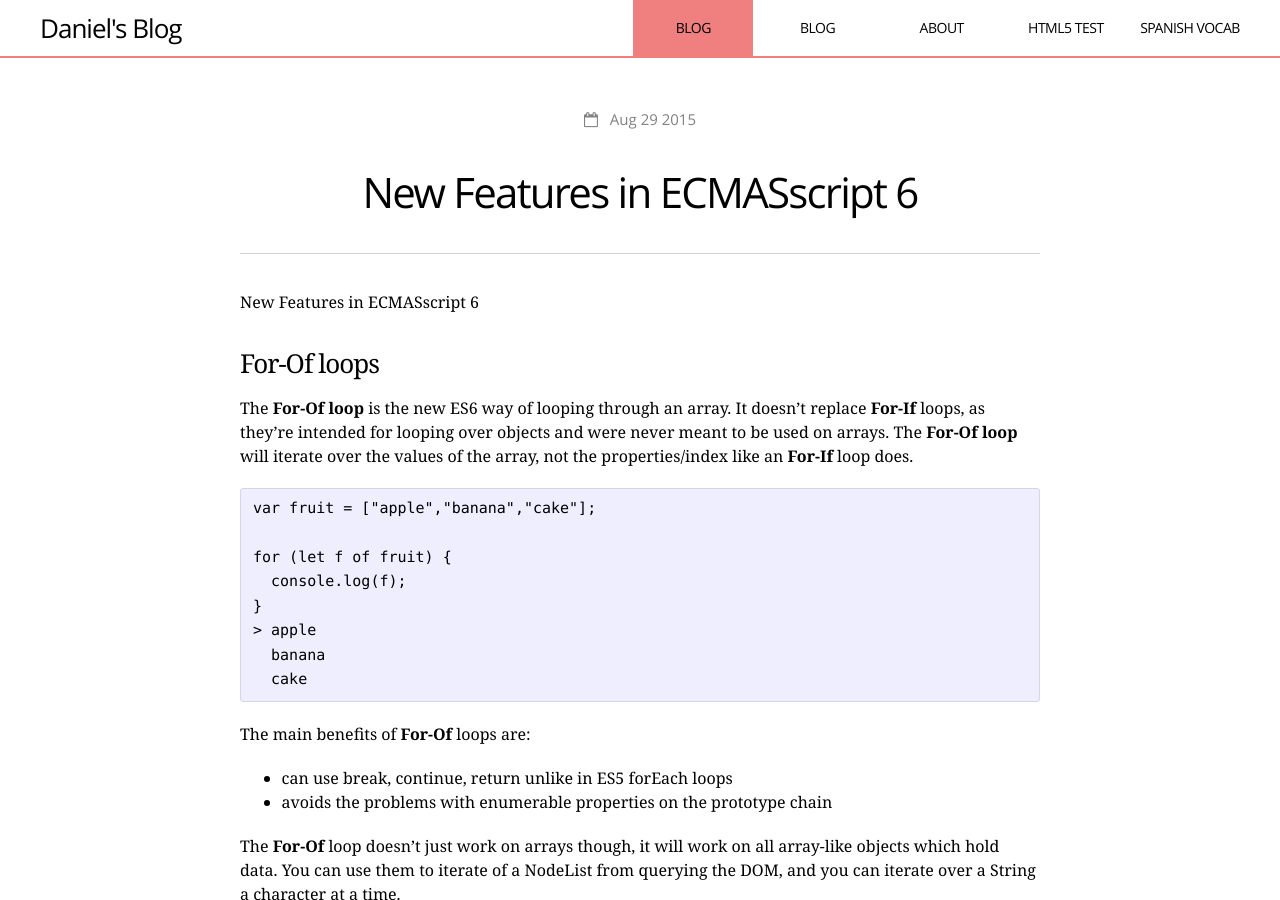
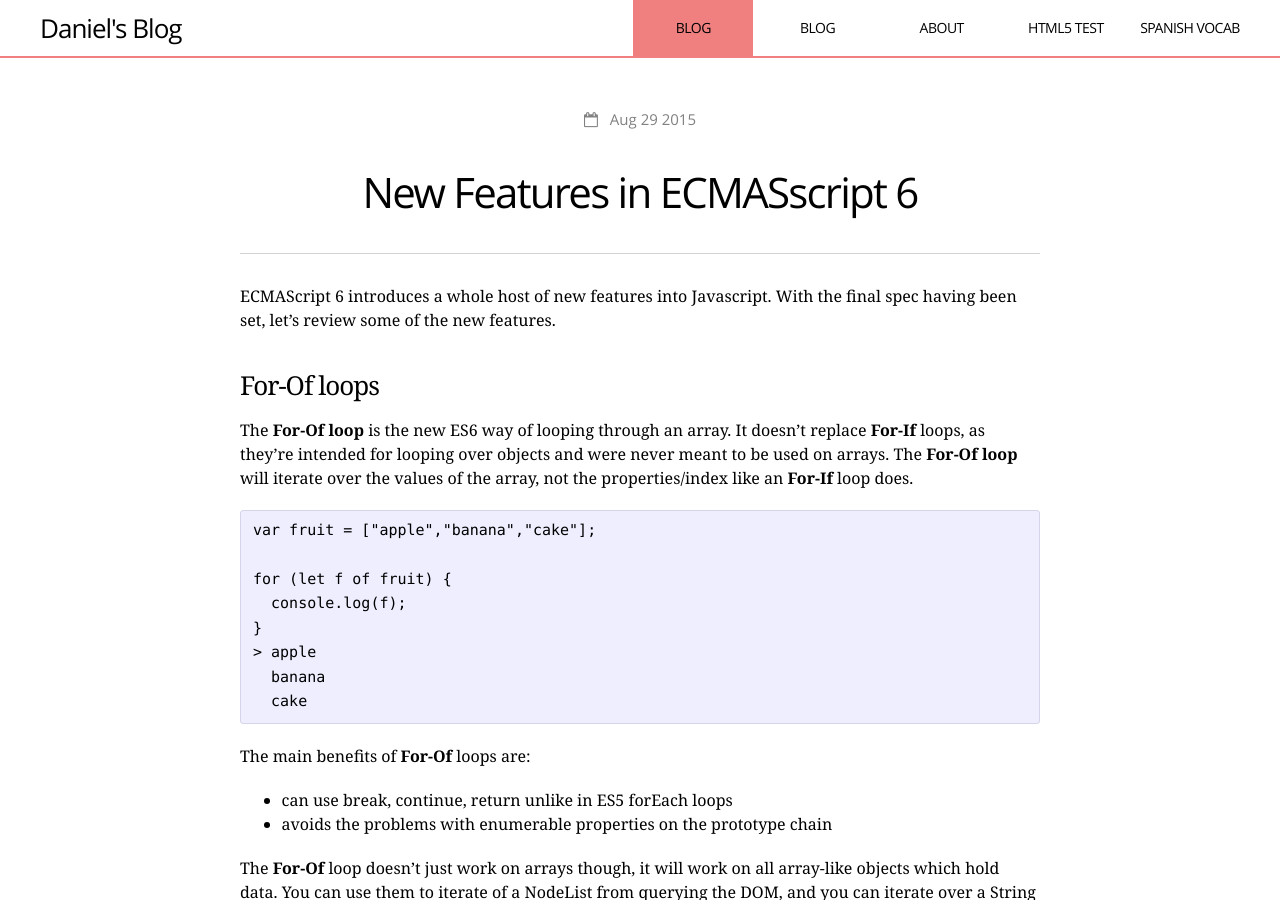
Before and after one commit to Danny72/danny72.github.io, a Jekyll site: the page built from _posts/blog/2015-08-29-new-features-in-es6.md, in a window 1280 px wide and 900 px high. Built offline with Jekyll 4.4.1, drawn with Linux system fonts in a browser that asks for light colours; nearby versions of some CDN libraries.

Commit message:
new posts

```diff
--- a/_posts/blog/2015-08-29-new-features-in-es6.md
+++ b/_posts/blog/2015-08-29-new-features-in-es6.md
@@ -6,7 +6,7 @@
 tags: ["javascript","es6"]
 ---
 
-# New Features in ECMASscript 6
+ECMAScript 6 introduces a whole host of new features into Javascript. With the final spec having been set, let's review some of the new features.
 
 ### For-Of loops
 
@@ -35,13 +35,23 @@
       c
 
 ### Arrow functions
+
 ### Symbols
+
 ### Generators
+
 ### Template strings
+
 ### Rest parameters and defaults
+
 ### Destructuring
+
 ### Collections
+
 ### Proxies
+
 ### Classes and Modules
+
 ### Let Keyword
+
 ### Subclassing
```
